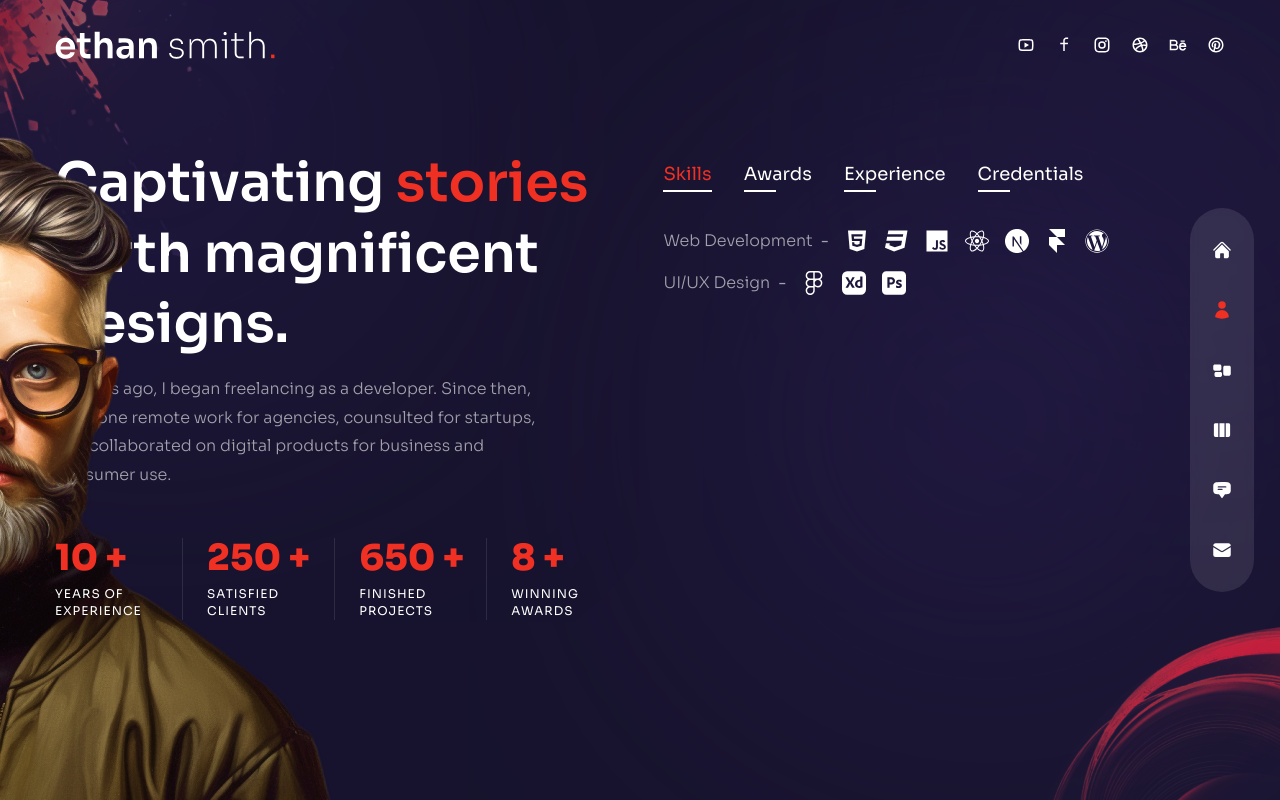
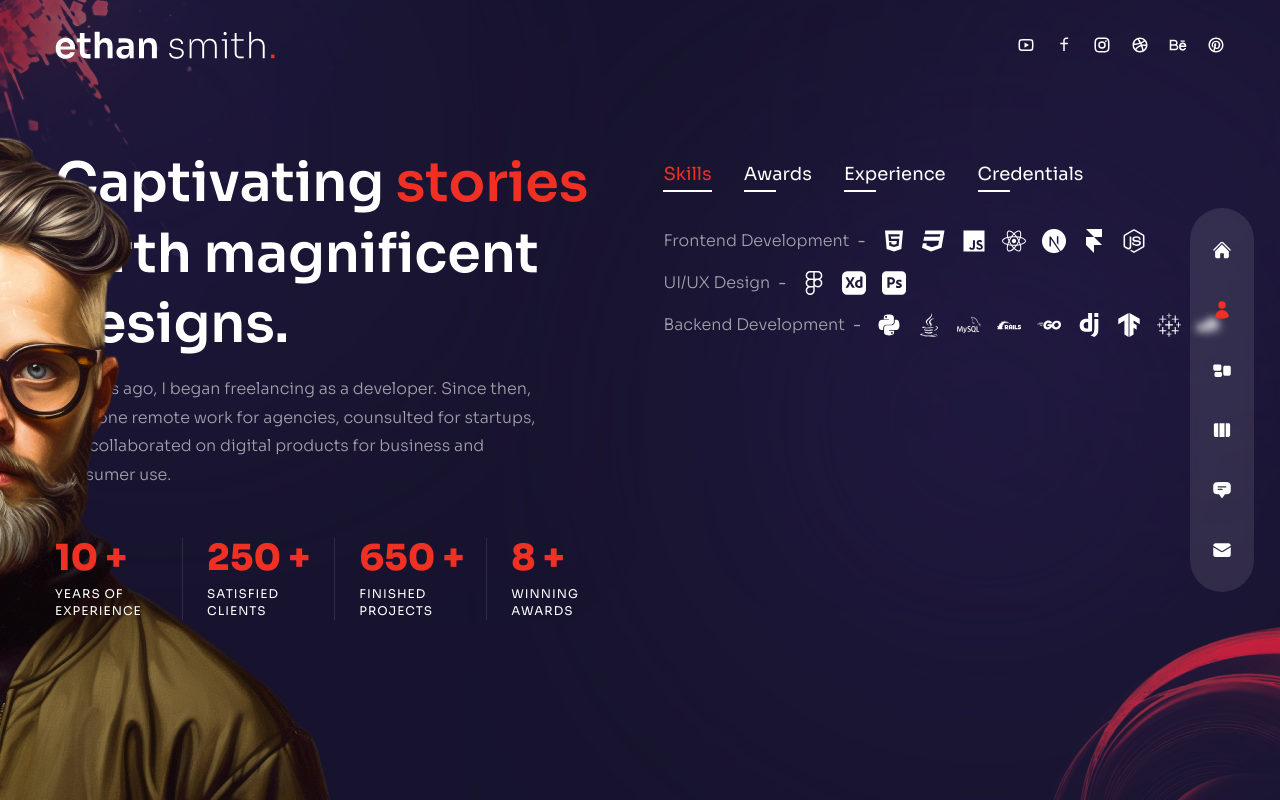
Before and after one commit to kodaneflash/james-portfolio, a Next.js app: page /about in a window 1280 px wide. Built offline with nearby package versions, Linux system fonts and the light colour scheme.

Commit message:
index.js modifications

```diff
--- a/pages/about/index.js
+++ b/pages/about/index.js
@@ -8,6 +8,9 @@ import {
   FaReact,
   FaWordpress,
   FaFigma,
+  FaPython,
+  FaNodeJs,
+  FaJava,
 } from 'react-icons/fa';
 
 import {
@@ -15,6 +18,13 @@ import {
   SiFramer,
   SiAdobexd,
   SiAdobephotoshop,
+  SiGo,
+  SiDjango,
+  SiMysql,
+  SiRubyonrails,
+  SiTensorflow,
+  SiTableau,
+  SiScikitlearn,
 } from 'react-icons/si';
 
 //  about data
@@ -23,7 +33,7 @@ export const aboutData = [
     title: 'skills',
     info: [
       {
-        title: 'Web Development',
+        title: 'Frontend Development',
         icons: [
           <FaHtml5 />,
           <FaCss3 />,
@@ -31,12 +41,26 @@ export const aboutData = [
           <FaReact />,
           <SiNextdotjs />,
           <SiFramer />,
-          <FaWordpress />,
+          <FaNodeJs />,
         ],
       },
       {
         title: 'UI/UX Design',
         icons: [<FaFigma />, <SiAdobexd />, <SiAdobephotoshop />],
+      },
+      {
+        title: 'Backend Development',
+        icons: [
+          <FaPython />,
+          <FaJava />,
+          <SiMysql />,
+          <SiRubyonrails />,
+          <SiGo />,
+          <SiDjango />,
+          <SiTensorflow />,
+          <SiTableau />,
+          <SiScikitlearn />,
+        ],
       },
     ],
   },
@@ -44,12 +68,8 @@ export const aboutData = [
     title: 'awards',
     info: [
       {
-        title: 'Webby Awards - Honoree',
-        stage: '2011 - 2012',
-      },
-      {
-        title: 'Adobe Design Achievement Awards - Finalist',
-        stage: '2009 - 2010',
+        title: 'WIP',
+        stage: 'WIP',
       },
     ],
   },
@@ -57,16 +77,16 @@ export const aboutData = [
     title: 'experience',
     info: [
       {
-        title: 'UX/UI Designer - XYZ Company',
-        stage: '2012 - 2023',
+        title: 'Software Engineer I - Eriksson Software',
+        stage: '2021 - 2023',
       },
       {
-        title: 'Web Developer - ABC Agency',
-        stage: '2010 - 2012',
+        title: 'Software Developer - Synergis',
+        stage: '2020 - 2021',
       },
       {
-        title: 'Intern - DEF Corporation',
-        stage: '2008 - 2010',
+        title: 'Intern - Salesforce',
+        stage: '2019',
       },
     ],
   },
@@ -74,16 +94,8 @@ export const aboutData = [
     title: 'credentials',
     info: [
       {
-        title: 'Web Development - ABC University, LA, CA',
-        stage: '2011',
-      },
-      {
-        title: 'Computer Science Diploma - AV Technical Institute',
-        stage: '2009',
-      },
-      {
-        title: 'Certified Graphic Designer - ABC Institute, Los Angeles, CA',
-        stage: '2006',
+        title: 'Bachelors Degree, Computer Science - USF',
+        stage: '2021',
       },
     ],
   },
```
